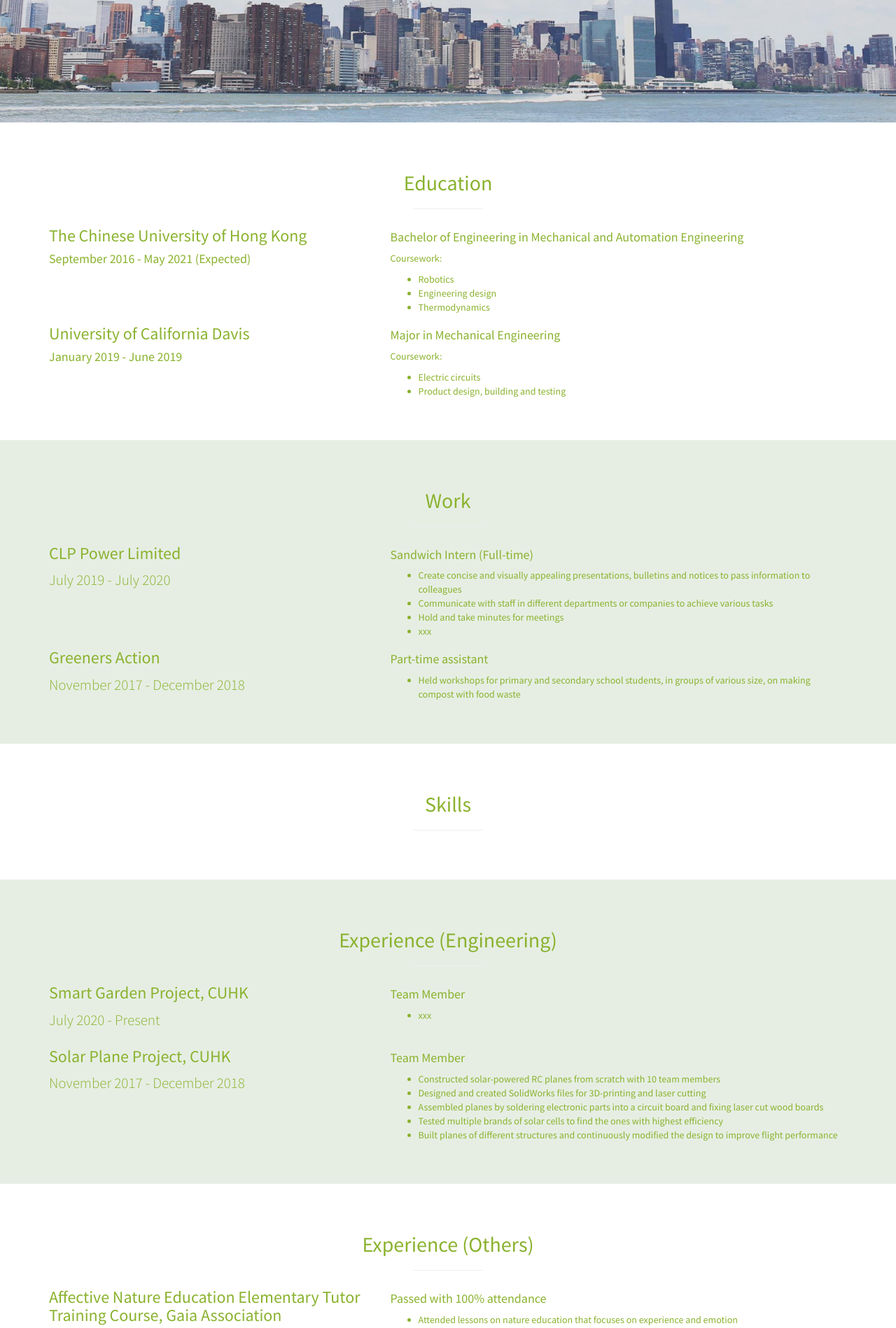
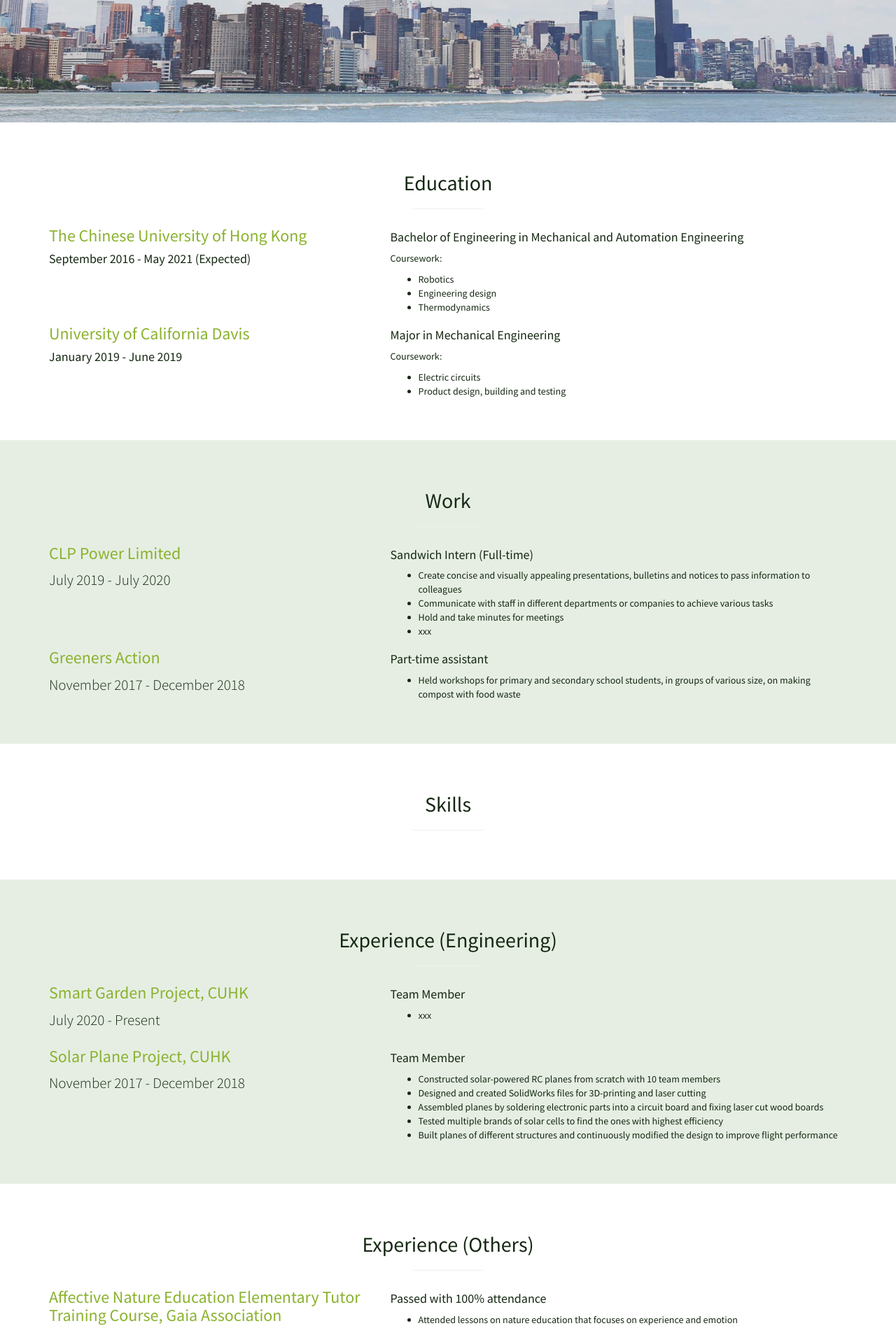
Before and after one commit to leelacceber/stylish-portfolio-jekyll-master, a Jekyll site: the page built from index.html, in a window 1280 px wide. Shown: the part 725-2623 px from the top of the page at 70% size. Built offline with Jekyll 4.4.1, drawn with Linux system fonts in a browser that asks for light colours.

Commit message:
Update stylish-portfolio.css

```diff
--- a/css/stylish-portfolio.css
+++ b/css/stylish-portfolio.css
@@ -187,11 +187,11 @@ hr.small {
 /* About */
 
 .simple-text {
-    color: #8ab22e;
     padding: 50px;
 }
 
 .simple-text h3 {
+    color: #8ab22e;
     margin-top: 5px;
 }
 
```
